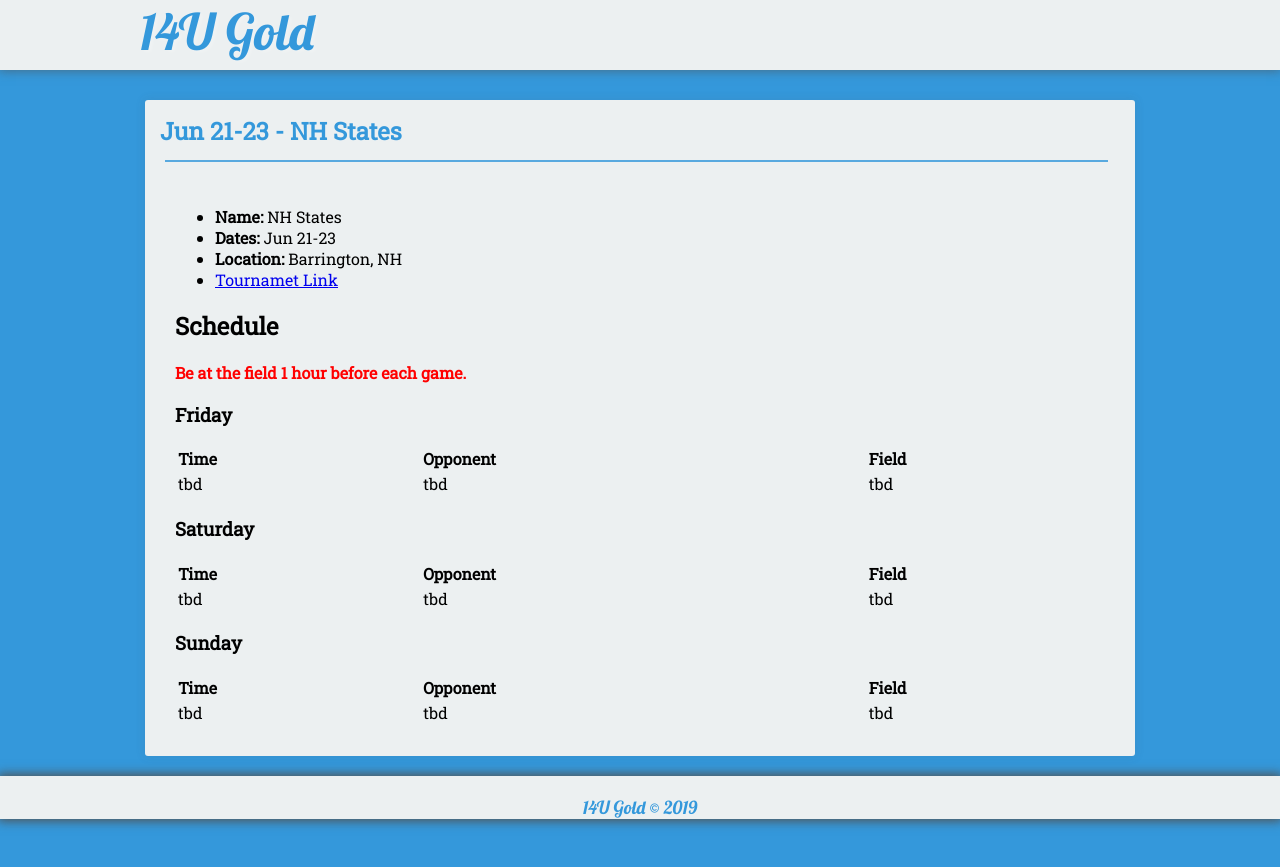
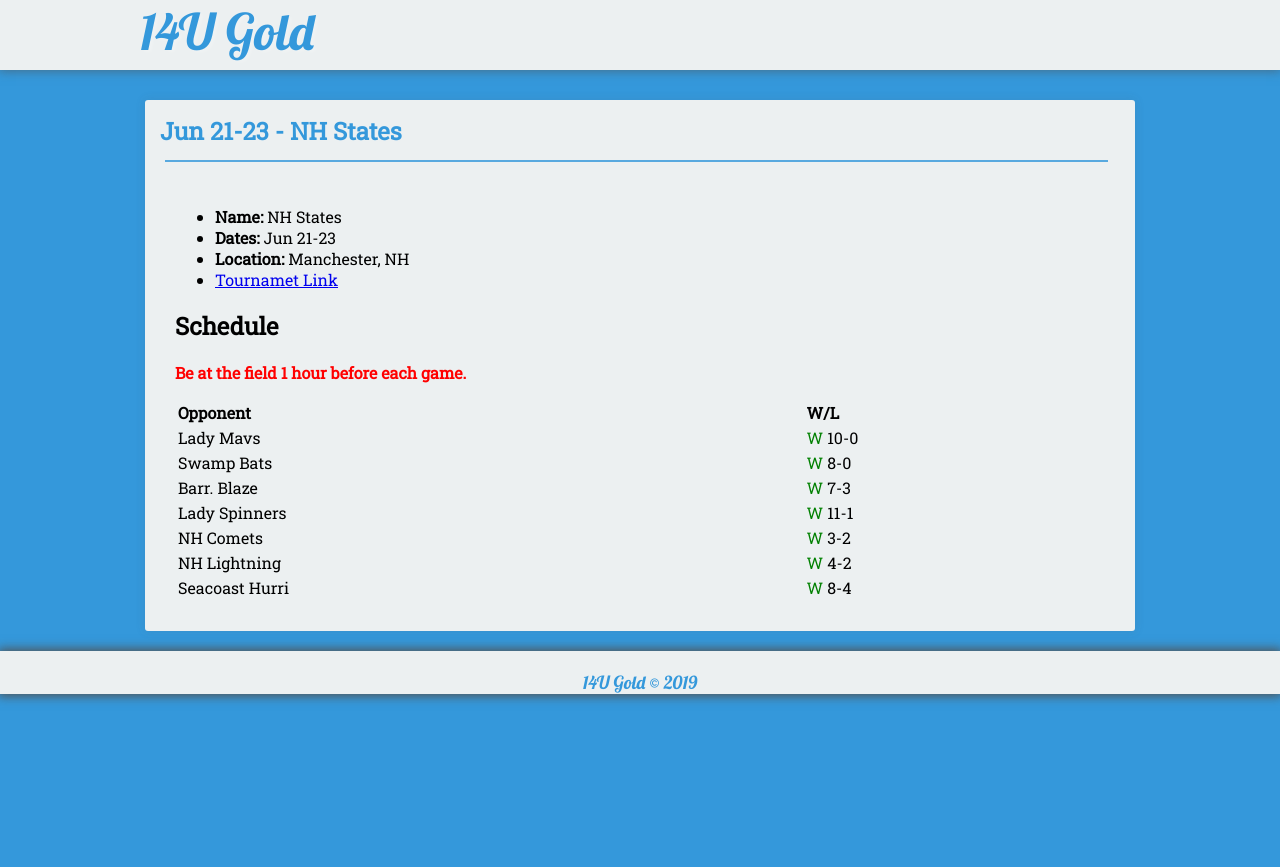
Before and after one commit to seanmerrow/ecf, a Jekyll site: the page built from _posts/2019-08-10-Jun-1-States.md, in a window 1280 px wide. Shown: the top 867 px of the page. Built offline with Jekyll 4.4.1, drawn with Linux system fonts in a browser that asks for light colours; nearby versions of some CDN libraries.

Commit message:
Update 2019-08-10-Jun-1-States.md

```diff
--- a/_posts/2019-08-10-Jun-1-States.md
+++ b/_posts/2019-08-10-Jun-1-States.md
@@ -10,7 +10,7 @@ category:
 ---
 * **Name:** NH States
 * **Dates:** Jun 21-23
-* **Location:**  Barrington, NH
+* **Location:**  Manchester, NH
 * [Tournamet Link](http://www.asanewengland.com/TournamentDetails.aspx?TournamentKey=10043)
 
 
@@ -18,22 +18,12 @@ category:
 ## Schedule
 **<span style="color:red">Be at the field 1 hour before each game.</span>**
 
-### Friday
-
-| Time     | Opponent       | Field |
-|:-------  |:-------------  |:---   |
-| tbd  | tbd      | tbd   |
-
-
-### Saturday
-
-| Time      | Opponent         | Field   |
-|:--------  |:---------------  |:-----   |
-| tbd  | tbd      | tbd   |
-
-
-### Sunday
-
-| Time | Opponent | Field |
-|:---  |:---      |:---   |
-| tbd  | tbd      | tbd   |
+| Opponent       | W/L |
+|:-------------  |:---   |
+| Lady Mavs      | <span style="color:green">W</span> 10-0   |
+| Swamp Bats      | <span style="color:green">W</span> 8-0   |
+| Barr. Blaze      | <span style="color:green">W</span> 7-3   |
+| Lady Spinners      | <span style="color:green">W</span> 11-1   |
+| NH Comets      | <span style="color:green">W</span> 3-2  |
+| NH Lightning      | <span style="color:green">W</span> 4-2   |
+| Seacoast Hurri      | <span style="color:green">W</span> 8-4   |
```
